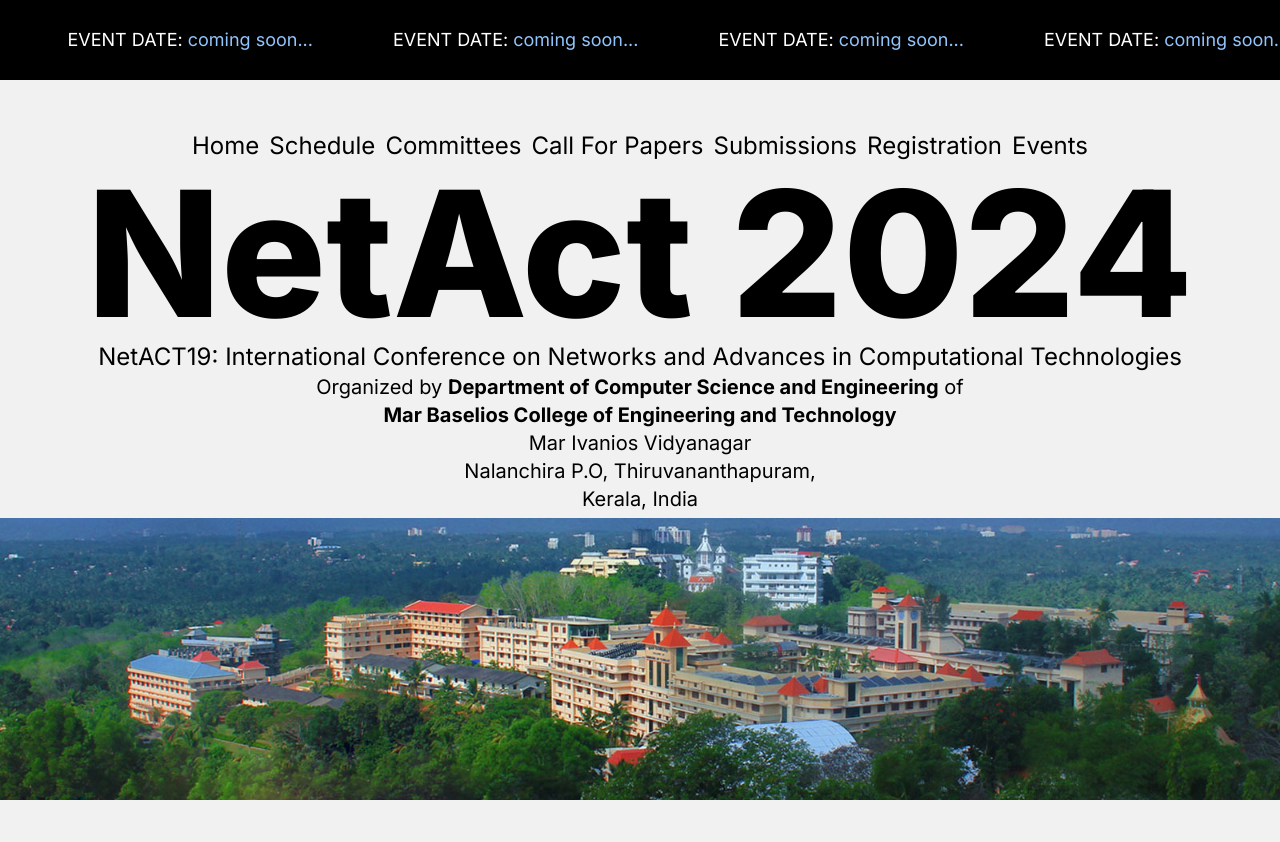
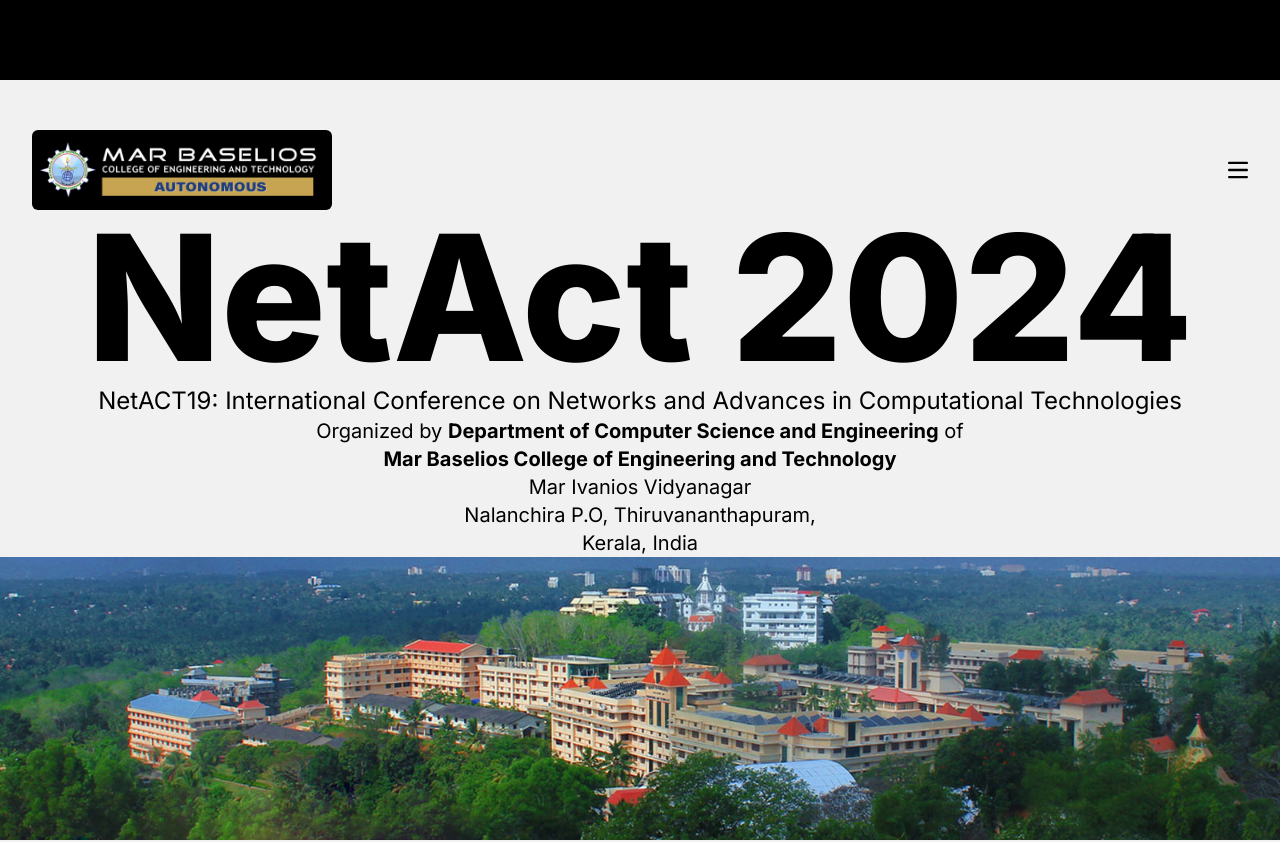
Before and after one commit to Deflated-Pappadam/ICSCC, a Next.js app: page / in a window 1280 px wide. Shown: the top 842 px of the page. Built offline with nearby package versions, Linux system fonts and the light colour scheme.

Commit message:
update: add logo to navbar

```diff
--- a/app/page.tsx
+++ b/app/page.tsx
@@ -17,7 +17,7 @@
     <main className="flex min-h-screen flex-col bg-[#f1f1f1] text-black transition-all overflow-x-hidden">
       <section className="flex flex-col min-h-screen justify-end items-center">
         <Marquee className="bg-black text-white h-20 overflow-hidden">
-          {[...Array(5)].map((_, i) => {
+          {[...Array()].map((_, i) => {
             return (
               <div key={i} className="text-lg p-10">
                 EVENT DATE:{" "}
--- a/components/NaviBar.tsx
+++ b/components/NaviBar.tsx
@@ -1,6 +1,8 @@
 "use client";
 
 import { useState } from "react";
+import Image from "next/image";
+import collegeLogo from "public/logo@2x.png"
 
 export default function NaviBar() {
   const [dropDown, setDropDown] = useState("none");
@@ -20,9 +22,10 @@
   return (
     <nav
       id="nav"
-      className="flex md:flex-row flex-col text-2xl w-full justify-center text-center pt-[50px] "
+      className="flex flex-row text-2xl w-[95%] justify-center text-center pt-[50px] items-center"
     >
-      <div className="md:flex hidden w-[70%] min-w-[600px] justify-between">
+      <Image src={collegeLogo} alt="college logo" width={300} className="bg-black h-full p-2 rounded-md mr-auto" style={{display: dropDown==="none" ? "block" : "none"}}/>
+      <div className="min-[1330px]:flex hidden w-[70%] min-w-[600px] justify-between">
         <a href="/">Home</a>
         <a href="/">Schedule</a>
         <a href="/committees">Committees</a>
@@ -31,8 +34,8 @@
         <a href="/registration">Registration</a>
         <a href="/">Events</a>
       </div>
-      <div className="md:hidden flex w-[95%] justify-end ">
-
+      {/* <div className="ml-auto">netact Logo</div> */}
+      <div className="min-[1330px]:hidden flex flex-col items-end w-full">
         <button type="button" onClick={handleDropDown} className="flex ">
           <span className="sr-only">Open main menu</span>
           <svg
@@ -50,18 +53,17 @@
             />
           </svg>
         </button>
-      </div>
-      <div
-        className="overflow-hidden md:hidden transition-all delay-600 bg-slate-100"
-        style={{ height: dropDown === "none" ? "0px" : "100%" }}
+        <div
+        className="overflow-hidden min-[1330px]:hidden transition-all delay-600 bg-slate-100"
+        style={{ height: dropDown === "none" ? "0px" : "100%", width: dropDown === "none" ? "0px" : "100%"}}
       >
         <div
-          className="w-full  flex-col flex-end mt-5  "
+          className="w-full  flex-col  flex-end mt-5  "
           id="navbar-default"
         >
           <div className="flex flex-col justify-end w-full">
             <a href="/">Home</a>
-            <a href="/#schedules">Schedule</a>
+            <a href="/schedules">Schedule</a>
             <a href="/committees">Committees</a>
             <a href="/call-for-papers">Call For Papers</a>
             <a href="/submissions">Submissions</a>
@@ -70,6 +72,8 @@
           </div>
         </div>
       </div>
+      </div>
+
     </nav>
   );
 }
```
Also changed, not shown: public/logo@2x.png (added).
